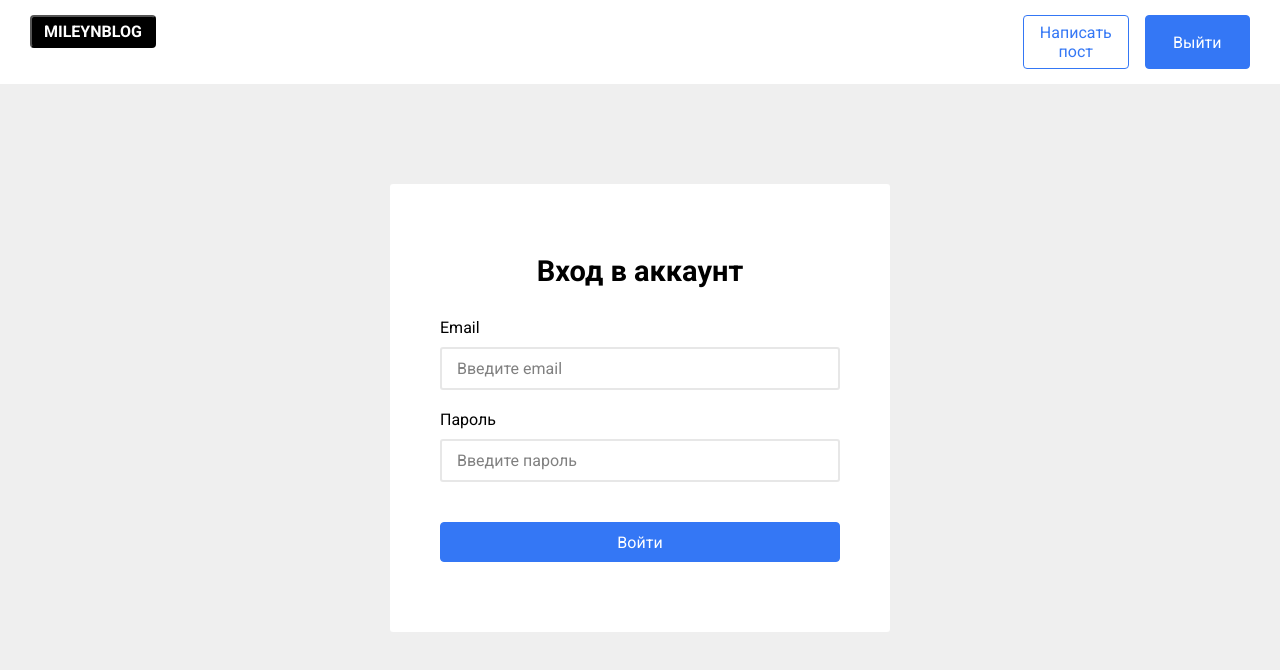
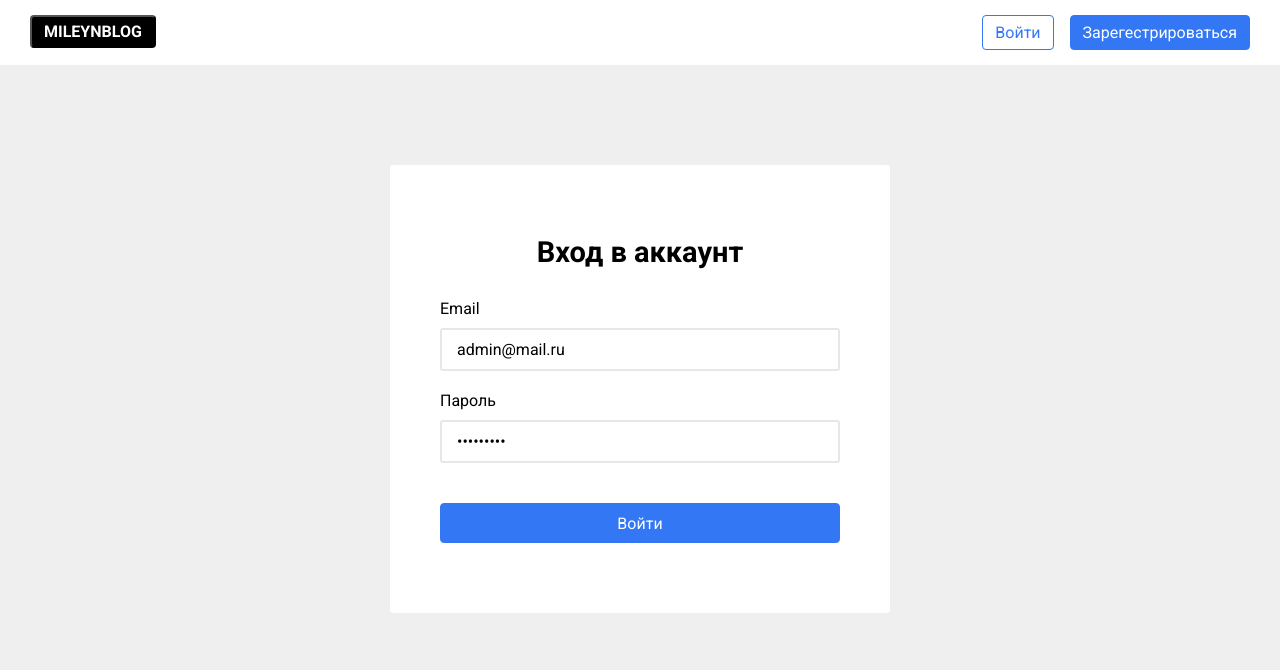
Before and after one commit to LaMileyn/MERN-Posts-App-client-, a React (Create React App) app: page /login in a window 1280 px wide. Shown: the top 670 px of the page. Built offline with nearby package versions, Linux system fonts and the light colour scheme.

Commit message:
- buttons components UI - white space nowrap - check if we auth and redirect to /

```diff
--- a/src/components/Header/Header.jsx
+++ b/src/components/Header/Header.jsx
@@ -3,10 +3,12 @@ import style from './index.module.scss'
 import ButtonPrimary from "../UI/Buttons/ButtonPrimary";
 import ButtonSecondary from "../UI/Buttons/ButtonSecondary";
 import {Link} from "react-router-dom";
+import {useSelector} from "react-redux";
 
 
 const Header = (props) => {
-    const isAuth = true
+    const isAuth = useSelector( state => Boolean(state.auth.data))
+    console.log(isAuth)
     return (
         <section className={style.header}>
             <div className={style.header__container}>
--- a/src/components/UI/Buttons/index.module.scss
+++ b/src/components/UI/Buttons/index.module.scss
@@ -7,6 +7,7 @@
   border-radius: 4px;
   font-family: $font-family-main;
   transition: 100ms all ease-in-out;
+  white-space: nowrap;
   cursor: pointer;
 }
 .secondaryBtn{
--- a/src/components/UI/Inputs/TextField/TextField.js
+++ b/src/components/UI/Inputs/TextField/TextField.js
@@ -4,7 +4,7 @@ import cn from 'classnames'
 
 const TextField = React.forwardRef(({label, isError, errorMessage, defaultValue, ...props}, ref) => {
 
-    const [value, setValue] = useState(defaultValue || "")
+    const [value, setValue] = useState( defaultValue || "")
 
     const inputHandleChange = (value) =>{
         setValue(value);
--- a/src/pages/LoginPage/LoginPage.jsx
+++ b/src/pages/LoginPage/LoginPage.jsx
@@ -2,20 +2,17 @@ import React from 'react';
 import style from './index.module.scss'
 import TextField from "../../components/UI/Inputs/TextField/TextField";
 import ButtonSecondary from "../../components/UI/Buttons/ButtonSecondary";
+import { Navigate } from "react-router-dom";
 import {useForm} from "react-hook-form";
-import {useDispatch} from "react-redux";
+import {useDispatch, useSelector} from "react-redux";
 import {fetchAuth} from "../../store/actions/authActions";
 
 const LoginPage = (props) => {
-
+    const isAuth = useSelector( state => Boolean(state.auth.data))
     const {
         register, handleSubmit, watch, clearErrors,
         formState: {errors, isValid}
     } = useForm({
-        defaultValues: {
-            email: "",
-            password: ""
-        },
         mode: "onChange"
     })
 
@@ -24,18 +21,23 @@ const LoginPage = (props) => {
         dispatch(fetchAuth(values))
     }
 
+    if (isAuth){
+        return <Navigate to="/"/>
+    }
     return (
         <section className={style.loginPage}>
             <div className={style.container}>
                 <form onSubmit={handleSubmit(onSubmit)}>
                     <h2>Вход в аккаунт</h2>
                     <div className={style.input}>
+                        {/*<input type="email" name="email" ref={register}/>*/}
                         <TextField
                             type={"email"}
                             label={"Email"}
                             name={"email"}
                             clearErrors = {clearErrors}
                             placeholder={"Введите email"}
+                            defaultValue={"admin@mail.ru"}
                             errorMessage={errors.email?.message}
                             isError={errors.email?.message}
                             {...register("email", { required : "Укажите почту"})}
@@ -44,6 +46,7 @@ const LoginPage = (props) => {
                     <div className={style.input}>
                         <TextField
                             type={"password"}
+                            defaultValue={"123456789"}
                             clearErrors = {clearErrors}
                             name={"password"}
                             label={"Пароль"}
```
